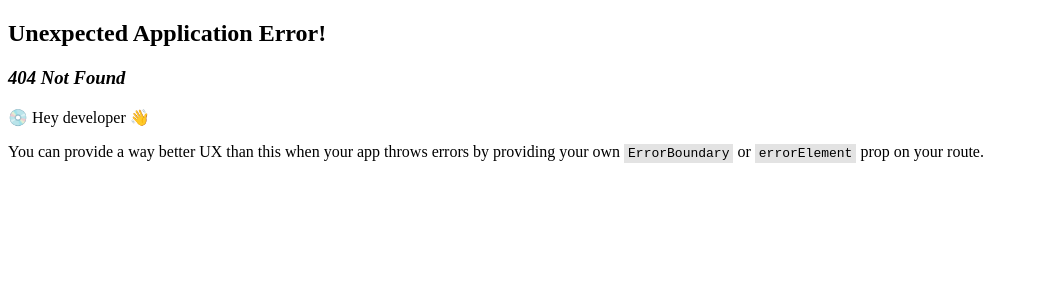
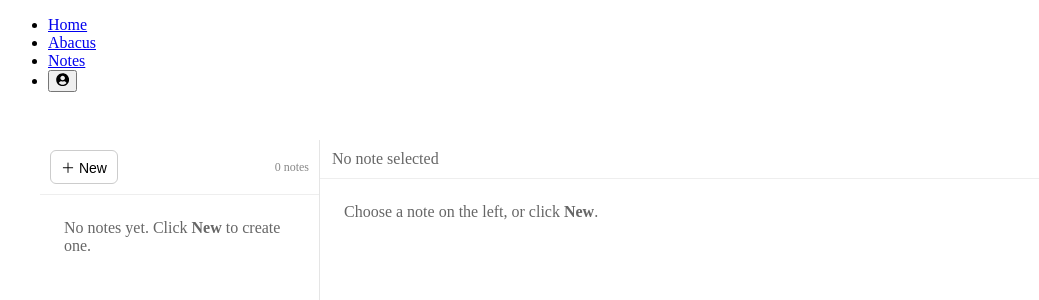
Before and after one commit to wolf-domination/Easy_Abacus, a React (Vite) app in the folder react-vite/: page /notes in a window 1280 px wide. Before the commit this address had no page. Shown: the top 300 px of the page, without its empty margins (0-1039 px from the left). Built offline with nearby package versions, Linux system fonts and the light colour scheme.

Commit message:
08/22-update

```diff
--- /dev/null
+++ b/react-vite/src/Layout.jsx
@@ -0,0 +1,16 @@
+
+
+
+import { Outlet } from "react-router-dom";
+import Navigation from "./components/Navigation/Navigation";
+
+export default function Layout() {
+  return (
+    <>
+      <Navigation />
+      <div style={{ padding: "1rem" }}>
+        <Outlet />
+      </div>
+    </>
+  );
+}
--- a/react-vite/src/components/Navigation/Navigation.jsx
+++ b/react-vite/src/components/Navigation/Navigation.jsx
@@ -5,12 +5,17 @@ import "./Navigation.css";
 function Navigation() {
   return (
     <ul>
+      {/* Optional: keep Home if you want */}
       <li>
         <NavLink to="/">Home</NavLink>
       </li>
 
       <li>
         <NavLink to="/abacus">Abacus</NavLink>
+      </li>
+
+      <li>
+        <NavLink to="/notes">Notes</NavLink>
       </li>
 
       <li>
--- /dev/null
+++ b/react-vite/src/pages/Notes.jsx
@@ -0,0 +1,269 @@
+import { useEffect, useMemo, useRef, useState } from "react";
+
+const LS_KEY = "easy_abacus_notes_v2";
+
+// ---- helpers ----
+const now = () => new Date().toISOString();
+const uid = () => Math.random().toString(36).slice(2, 10);
+
+function titleFrom(body) {
+  const firstLine = (body || "").split(/\r?\n/, 1)[0];
+  const t = firstLine.trim();
+  return t || "Untitled";
+}
+function previewFrom(body) {
+  const lines = (body || "").split(/\r?\n/);
+  const rest = lines.slice(1).join(" ").trim();
+  return rest.slice(0, 80);
+}
+function fmtTime(iso) {
+  const d = new Date(iso);
+  return d.toLocaleString();
+}
+
+export default function Notes() {
+  // all notes
+  const [notes, setNotes] = useState([]);
+  // which is open
+  const [activeId, setActiveId] = useState(null);
+  // editor text (kept separate for debounce + snappy typing)
+  const [text, setText] = useState("");
+
+  // --- load once ---
+  useEffect(() => {
+    const raw = localStorage.getItem(LS_KEY);
+    if (raw) {
+      try {
+        const parsed = JSON.parse(raw);
+        setNotes(Array.isArray(parsed) ? parsed : []);
+        if (parsed?.length) {
+          setActiveId(parsed[0].id);
+          setText(parsed[0].body || "");
+        }
+      } catch {
+        // ignore bad payload
+      }
+    }
+  }, []);
+
+  // active note object
+  const activeNote = useMemo(
+    () => notes.find((n) => n.id === activeId) || null,
+    [notes, activeId]
+  );
+
+  // update editor when active note changes
+  useEffect(() => {
+    setText(activeNote?.body ?? "");
+  }, [activeNote?.id]); // only when switching notes
+
+  // ---- autosave (debounced) ----
+  const saveTimer = useRef(null);
+  useEffect(() => {
+    // if no active note, just persist notes array
+    localStorage.setItem(LS_KEY, JSON.stringify(notes));
+  }, [notes]);
+
+  useEffect(() => {
+    if (!activeNote) return;
+    if (saveTimer.current) clearTimeout(saveTimer.current);
+    saveTimer.current = setTimeout(() => {
+      setNotes((prev) =>
+        prev.map((n) =>
+          n.id === activeId
+            ? {
+                ...n,
+                body: text,
+                title: titleFrom(text),
+                preview: previewFrom(text),
+                updatedAt: now(),
+              }
+            : n
+        )
+      );
+    }, 250);
+    return () => clearTimeout(saveTimer.current);
+  }, [text, activeId]); // debounced body writeback
+
+  // ---- actions ----
+  const createNote = () => {
+    const id = uid();
+    const base = {
+      id,
+      title: "Untitled",
+      preview: "",
+      body: "",
+      updatedAt: now(),
+      createdAt: now(),
+    };
+    setNotes((prev) => [base, ...prev]); // newest on top
+    setActiveId(id);
+    setText("");
+  };
+
+  const deleteNote = (id) => {
+    setNotes((prev) => prev.filter((n) => n.id !== id));
+    if (id === activeId) {
+      // pick next note
+      setTimeout(() => {
+        const remaining = notes.filter((n) => n.id !== id);
+        if (remaining.length) {
+          setActiveId(remaining[0].id);
+          setText(remaining[0].body || "");
+        } else {
+          setActiveId(null);
+          setText("");
+        }
+      }, 0);
+    }
+  };
+
+  const selectNote = (id) => {
+    if (id === activeId) return;
+    setActiveId(id);
+  };
+
+  // ---- layout styles ----
+  const styles = {
+    wrap: {
+      display: "grid",
+      gridTemplateColumns: "280px 1fr",
+      height: "calc(100vh - 80px)", // leave space for nav; tweak if needed
+      gap: "0px",
+    },
+    side: {
+      borderRight: "1px solid #e5e5e5",
+      display: "flex",
+      flexDirection: "column",
+      minWidth: 0,
+    },
+    toolbar: {
+      display: "flex",
+      gap: 8,
+      alignItems: "center",
+      padding: "10px",
+      borderBottom: "1px solid #eee",
+    },
+    plus: {
+      padding: "6px 10px",
+      fontSize: 14,
+      border: "1px solid #ccc",
+      borderRadius: 6,
+      background: "#fff",
+      cursor: "pointer",
+    },
+    list: {
+      overflow: "auto",
+    },
+    item: (active) => ({
+      display: "grid",
+      gridTemplateColumns: "1fr auto",
+      gap: 8,
+      padding: "10px 12px",
+      borderBottom: "1px solid #f1f1f1",
+      background: active ? "#f2f6ff" : "transparent",
+      cursor: "pointer",
+    }),
+    itemTitle: { fontWeight: 600, fontSize: 14, whiteSpace: "nowrap", overflow: "hidden", textOverflow: "ellipsis" },
+    itemPreview: { fontSize: 12, color: "#666", whiteSpace: "nowrap", overflow: "hidden", textOverflow: "ellipsis" },
+    time: { fontSize: 11, color: "#999" },
+    delBtn: {
+      border: "none",
+      background: "transparent",
+      color: "#c33",
+      cursor: "pointer",
+      fontSize: 14,
+      padding: 0,
+    },
+    editorWrap: { display: "flex", flexDirection: "column", minWidth: 0 },
+    editorHeader: { padding: "10px 12px", borderBottom: "1px solid #eee", color: "#666" },
+    textarea: {
+      flex: 1,
+      width: "100%",
+      border: "none",
+      outline: "none",
+      resize: "none",
+      fontSize: 16,
+      lineHeight: 1.5,
+      padding: "12px",
+      boxSizing: "border-box",
+    },
+    emptyState: { padding: 24, color: "#666" },
+  };
+
+  return (
+    <div style={{ padding: "1rem" }}>
+      <div style={styles.wrap}>
+        {/* Sidebar */}
+        <aside style={styles.side}>
+          <div style={styles.toolbar}>
+            <button style={styles.plus} onClick={createNote}>＋ New</button>
+            <div style={{ marginLeft: "auto", fontSize: 12, color: "#888" }}>
+              {notes.length} note{notes.length !== 1 ? "s" : ""}
+            </div>
+          </div>
+          <div style={styles.list}>
+            {notes.length === 0 && (
+              <div style={styles.emptyState}>No notes yet. Click <b>New</b> to create one.</div>
+            )}
+            {notes.map((n) => {
+              const active = n.id === activeId;
+              return (
+                <div
+                  key={n.id}
+                  style={styles.item(active)}
+                  onClick={() => selectNote(n.id)}
+                >
+                  <div>
+                    <div style={styles.itemTitle}>{n.title}</div>
+                    <div style={styles.itemPreview}>{n.preview || "…"}</div>
+                    <div style={styles.time}>{fmtTime(n.updatedAt)}</div>
+                  </div>
+                  <button
+                    title="Delete"
+                    style={styles.delBtn}
+                    onClick={(e) => {
+                      e.stopPropagation();
+                      if (confirm("Delete this note?")) deleteNote(n.id);
+                    }}
+                  >
+                    🗑
+                  </button>
+                </div>
+              );
+            })}
+          </div>
+        </aside>
+
+        {/* Editor */}
+        <section style={styles.editorWrap}>
+          <div style={styles.editorHeader}>
+            {activeNote ? (
+              <>
+                <b>{activeNote.title}</b>{" "}
+                <span style={{ color: "#999" }}>
+                  — last edited {fmtTime(activeNote.updatedAt)}
+                </span>
+              </>
+            ) : (
+              "No note selected"
+            )}
+          </div>
+
+          {activeNote ? (
+            <textarea
+              value={text}
+              onChange={(e) => setText(e.target.value)}
+              placeholder="Start typing…"
+              style={styles.textarea}
+            />
+          ) : (
+            <div style={styles.emptyState}>
+              Choose a note on the left, or click <b>New</b>.
+            </div>
+          )}
+        </section>
+      </div>
+    </div>
+  );
+}
```
Also changed, not shown: react-vite/src/main.jsx (+23 -2 lines).
